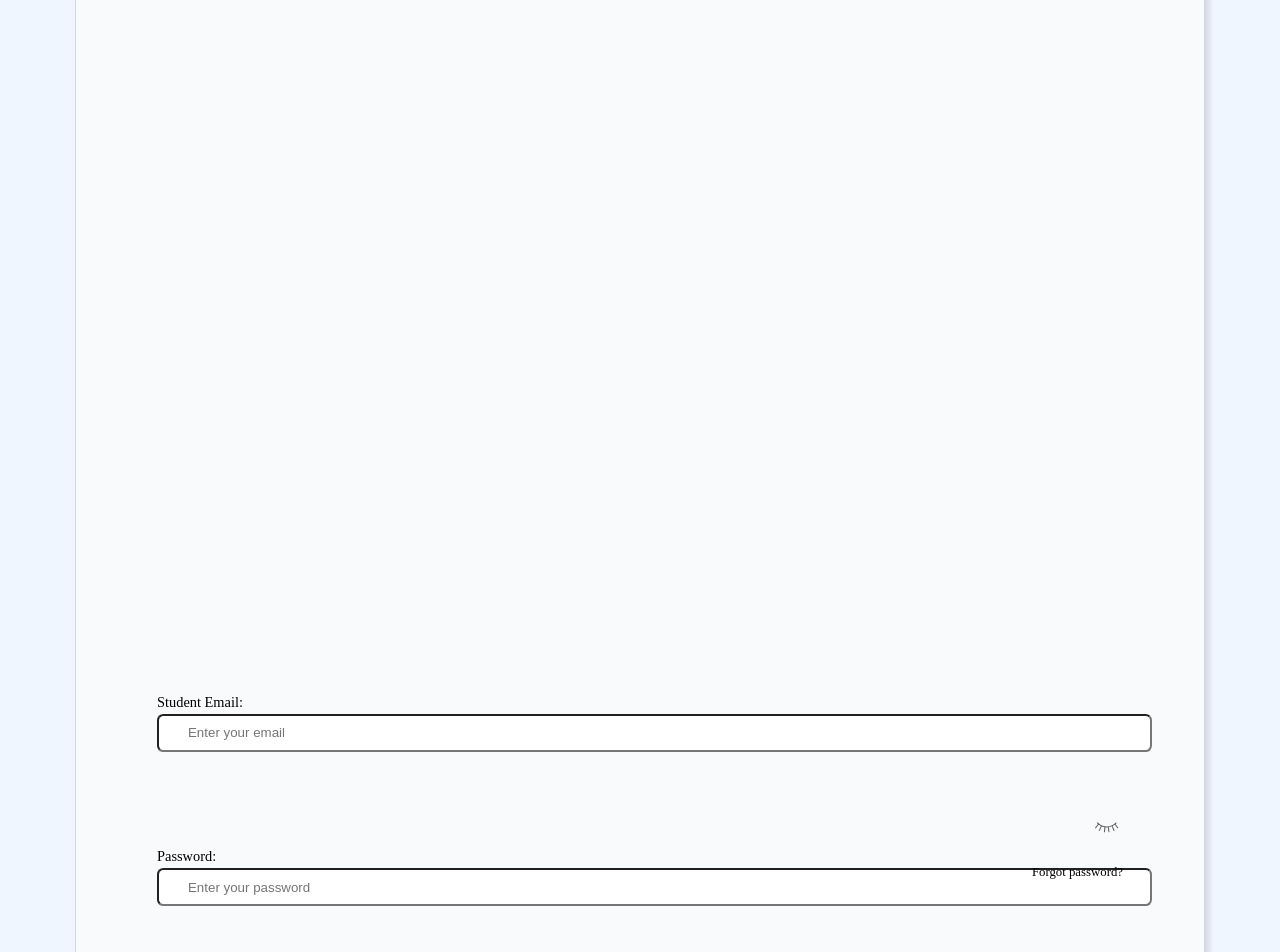
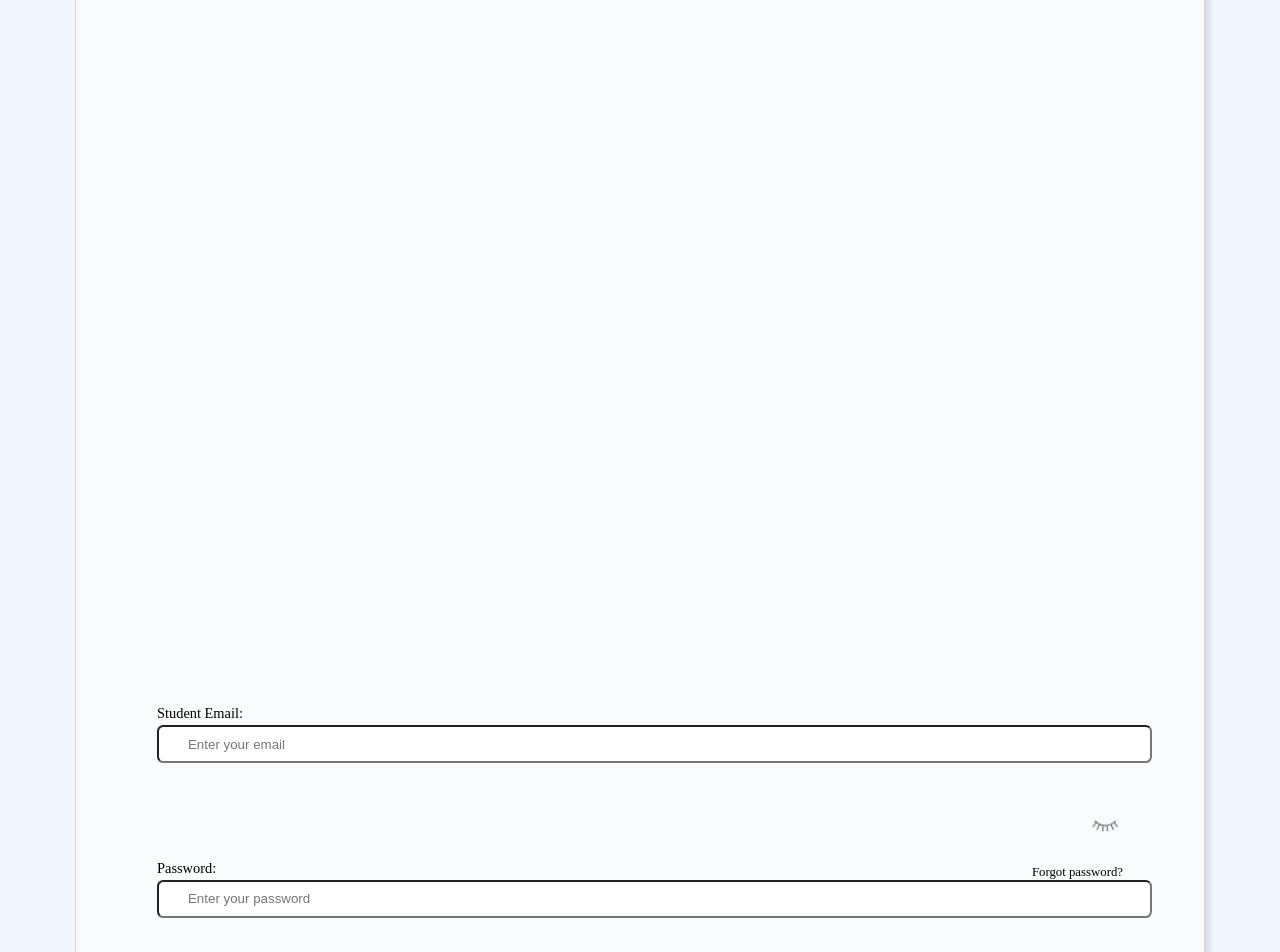
Before and after one commit to carlos45-dev/lending-platform, a React (Vite) app: page / in a window 1280 px wide. Shown: the top 952 px of the page. Built offline with nearby package versions, Linux system fonts and the light colour scheme.

Commit message:
Lending-platform

```diff
--- a/src/styles/SignIn.css
+++ b/src/styles/SignIn.css
@@ -82,5 +82,8 @@ label{
 }
 .eye-container {
     align-self: flex-end;
-    margin-top: -10%;
+    margin-top: -11.5%;
 }
+.eye{
+    height: 35px;
+}
```
Also changed, not shown: src/assets/eye.png.
